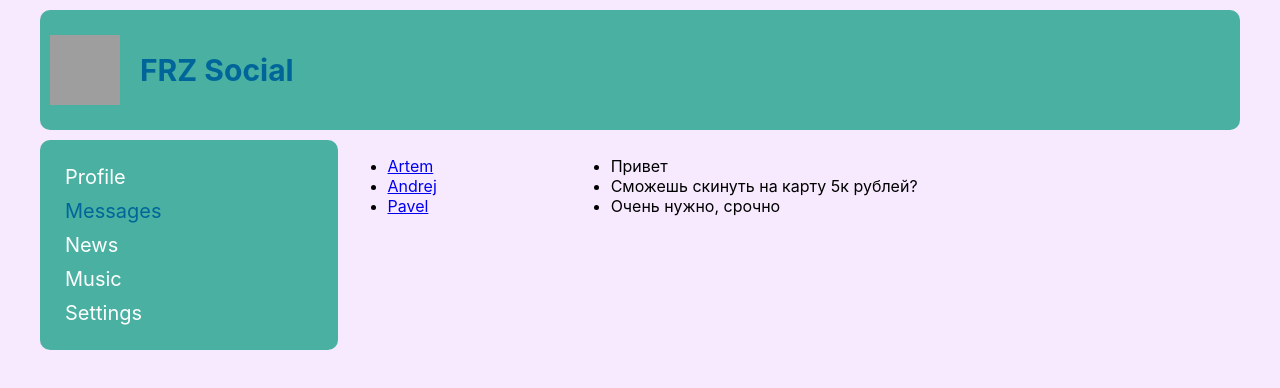
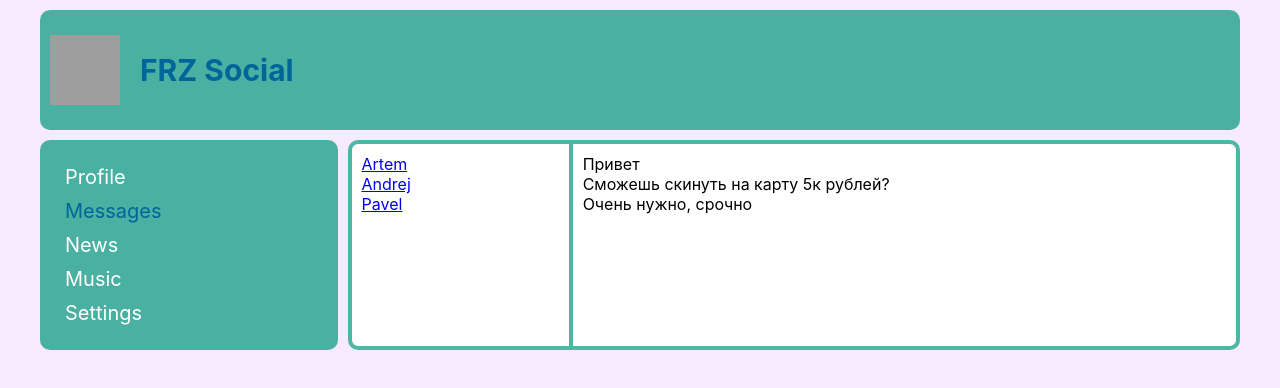
Before and after one commit to FrenzyPet/socialNetwork_react, a React (Create React App) app: page /dialogs in a window 1280 px wide. Shown: the top 388 px of the page. Built offline with nearby package versions, Linux system fonts and the light colour scheme; grey boxes are pictures that could not be loaded; the HTML template or start-up script is replaced by a standard one.

Commit message:
добавляем массивы данных

```diff
--- a/src/components/Dialogs/Dialogs.jsx
+++ b/src/components/Dialogs/Dialogs.jsx
@@ -1,5 +1,17 @@
 import { NavLink } from 'react-router-dom';
-import classes from './Dialogs.module.css'
+import classes from './Dialogs.module.css';
+
+const dialogsData = [
+  { name: 'Artem', id: '001'},
+  { name: 'Andrey', id: '002'},
+  { name: 'Pavel', id: '003'}
+];
+
+const messagesData = [
+  { text: 'Привет', id: '0001'},
+  { text: 'Сможешь скинуть на карту 5к рублей?', id: '0002'},
+  { text: 'Очень нужно, срочно', id: '0003'}
+];
 
 const DialogItem = (props) => {
   return (
@@ -24,9 +36,9 @@ const Dialogs = () => {
         <DialogItem name='Pavel' id='003'/>
       </ul>
       <ul className={classes.dialogs__content}>
-        <Message text='Привет'/>
-        <Message text='Сможешь скинуть на карту 5к рублей?'/>
-        <Message text='Очень нужно, срочно'/>
+        <Message id='' text='Привет'/>
+        <Message id='' text='Сможешь скинуть на карту 5к рублей?'/>
+        <Message id='' text='Очень нужно, срочно'/>
       </ul>
     </div>
   )
--- a/src/components/Dialogs/Dialogs.module.css
+++ b/src/components/Dialogs/Dialogs.module.css
@@ -1,4 +1,26 @@
 .dialogs {
   display: grid;
   grid-template-columns: 1fr 3fr;
+  border: 4px solid rgba(0, 153, 125, 0.7);
+  border-radius: 10px;
+  background-color: white;
 }
+
+.dialogs__item {
+  list-style-type: none;
+}
+
+.dialogs__list {
+  padding: 10px;
+  margin: 0;
+  border-right: 4px solid rgba(0, 153, 125, 0.7);
+}
+
+.dialogs__content {
+  padding: 10px;
+  margin: 0;
+}
+
+.dialogs__message {
+  list-style-type: none;
+}
--- a/src/components/Profile/MyPosts/MyPosts.jsx
+++ b/src/components/Profile/MyPosts/MyPosts.jsx
@@ -1,5 +1,11 @@
 import classes from './MyPosts.module.css'
 import Post from './Post/Post';
+
+const postsData = [
+  { message: 'Please, kill me!', id: '0001', likeCount: 10},
+  { message: 'Everything fucked me.', id: '0002', likeCount: 20},
+  { message: 'I dont want to live =(', id: '0003', likeCount: 30}
+];
 
 const MyPosts = () => {
   return (
@@ -9,9 +15,9 @@ const MyPosts = () => {
         <button className={classes.button} type='button'>Опубликовать</button>
       </div>
       <ul className={classes.posts}>
-        <Post message='Please, kill me!' />
-        <Post message='Everything fucked me.' />
-        <Post message='I dont want to live =(' />
+        <Post id='' message='Please, kill me!' likesCount='10' />
+        <Post id='' message='Everything fucked me.' likesCount='20' />
+        <Post id='' message='I dont want to live =(' likesCount='30' />
       </ul>
 
     </div>
--- a/src/components/Profile/MyPosts/Post/Post.jsx
+++ b/src/components/Profile/MyPosts/Post/Post.jsx
@@ -7,6 +7,7 @@ const Post = (props) => {
         <img className={classes.item__avatarImage} src='https://bipbap.ru/wp-content/uploads/2022/11/1652235714_41-kartinkin-net-p-prikolnie-kartinki-dlya-stima-44.jpg'></img>
       </div>
       <p className={classes.item__text}>{props.message}</p>
+      <p className={classes.item__likes}>Likes: {props.likesCount}</p>
     </li>
   )
 }
--- a/src/components/Profile/MyPosts/Post/Post.module.css
+++ b/src/components/Profile/MyPosts/Post/Post.module.css
@@ -25,3 +25,19 @@
   font-size: 18px;
   margin: 0;
 }
+
+.item__likes {
+  margin-left: auto;
+  position: relative;
+}
+
+/* .item__likes::before {
+  content: "";
+  width: 20px;
+  height: 20px;
+  position: absolute;
+  top: 50%;
+  right: 20px;
+  background-repeat: no-repeat;
+  z-index: 20;
+} */
```
